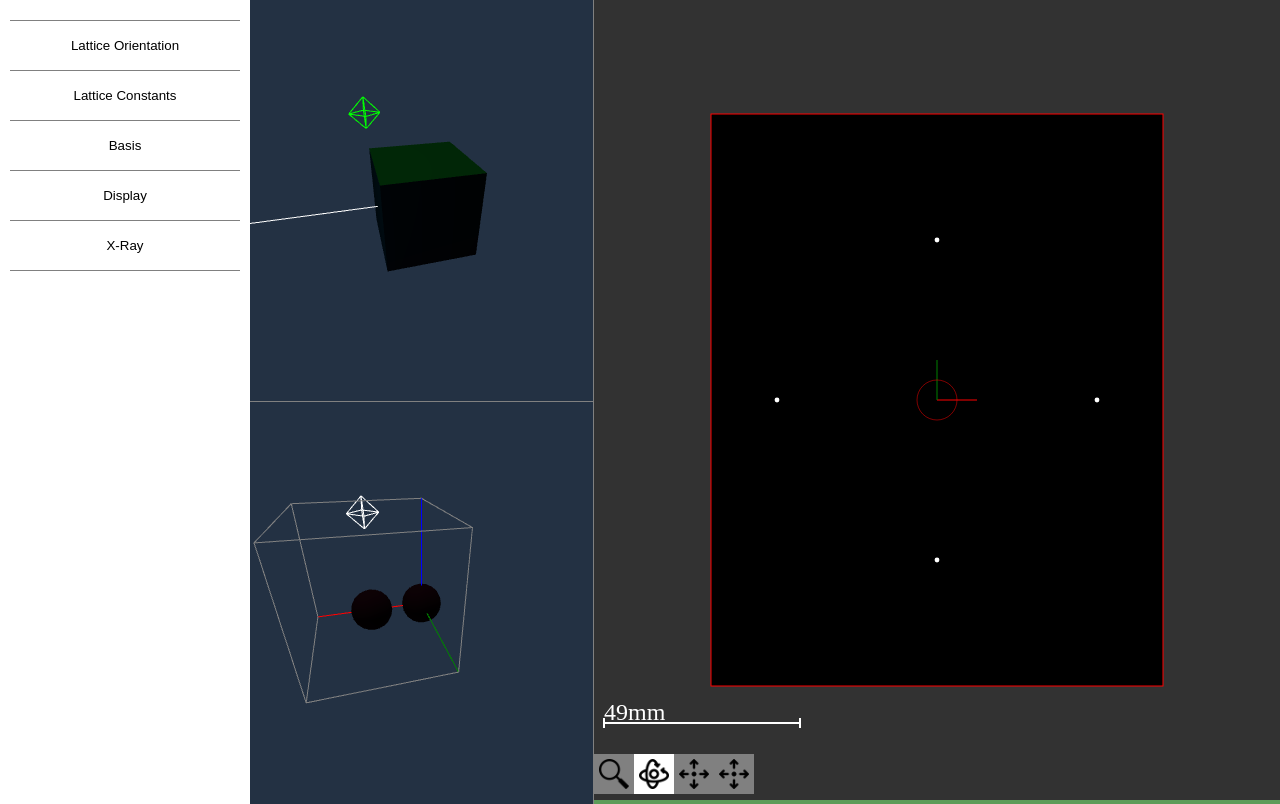
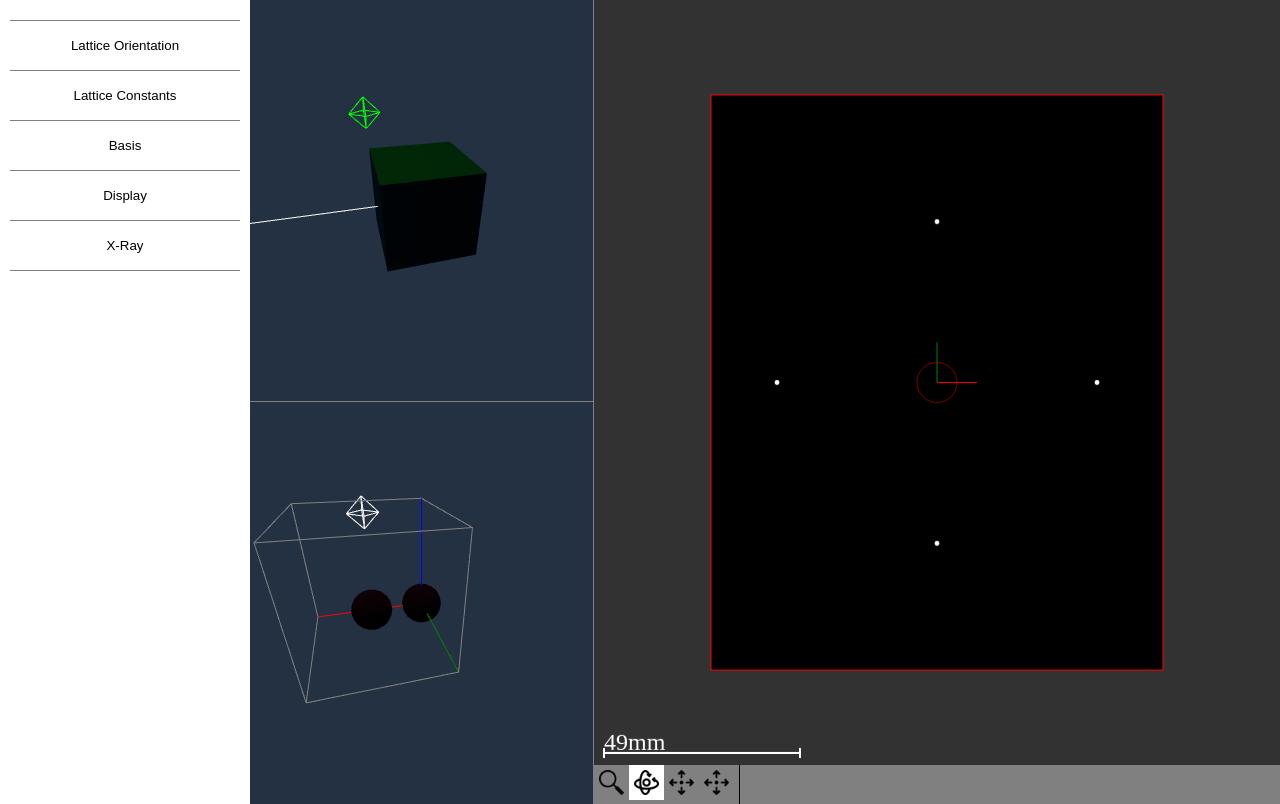
Before and after one commit to DrImbus/LaueBackReflection, a website with bundled scripts: page index.html in a window 1280 px wide. Built offline with nearby package versions, Linux system fonts and the light colour scheme; animation ran at ten frames a second.

Commit message:
Reorganized LaueCanvas/LaueUi into one div

```diff
--- a/index.html
+++ b/index.html
@@ -210,7 +210,8 @@
             </div>
             <div id="lab-view-container">
             </div>
-            <div id="laue-picture-container" class="rotate">
+            <!---->
+            <div id="laue-picture-container" >
                 <div id="laue-picture-ui">
                     <div class="laue-picture-ui-button" id="investigate-reflection">
                         <img src="./images/Magnifying_glass_icon.png" alt="investigate">
@@ -224,10 +225,17 @@
                     <div class="laue-picture-ui-button" id="download-button">
                         <img src="./images/move.png" alt="download">
                     </div>
+                    <div class="seperator">
+
+                    </div>
 
                 </div>
-                <canvas>
-                </canvas>
+                <div id="laue-canvas-container" class="rotate">
+                    <canvas>
+
+                    </canvas>
+                </div>
+
                 <div id="laue-infobox-container">
                     <div class="reflection-infobox">
                         <p>index: 1 0 0</p>
--- a/main.css
+++ b/main.css
@@ -241,25 +241,43 @@ body{
     /*position: relative => the ui elements can be positioned in laue-picutre-container*/
     position: relative;
     border-left: grey 1px solid;
-    background-color: #5D9C59;
+    background-color: grey;
+
     grid-column: 2;
     grid-row: 1 / 3;
 
+
+    display: grid;
+    grid-template-columns: 1fr;
+    grid-template-rows: 1fr  39px;
 }
 
-#laue-picture-container.info{
+#laue-canvas-container{
+    width:100%;
+    height:100%;
+    grid-column: 1;
+    grid-row: 1;
+}
+
+#laue-canvas-container canvas{
+    width: 100%;
+    height:100%
+}
+
+
+#laue-canvas-container.info{
     cursor:help;
 }
 
-#laue-picture-container.rotate{
+#laue-canvas-container.rotate{
     cursor:grab;
 }
 
-#laue-picture-container.move{
+#laue-canvas-container.move{
     cursor:move;
 }
 
-#laue-picture-container.rotating{
+#laue-canvas-container.rotating{
     cursor:grabbing;
 }
 
@@ -269,17 +287,16 @@ body{
 
 *********************************/
 #laue-picture-ui{
-    position: absolute;
-    bottom: 10px;
-    left: 0px;
+    grid-column: 1;
+    grid-row: 2;
+
     display: flex;
     flex-direction: row;
-
 }
 
 .laue-picture-ui-button{
     padding: 5px;
-    height: 30px;
+    height: 25px;
     background-color: grey;
 }
 
@@ -301,6 +318,13 @@ body{
     width: 100% !important;
     height: 100vh;
     background-color: rgb(10,10,10);
+}
+
+.seperator{
+    width:1px;
+    height:100%;
+    background-color: black;
+    margin: 0 5px 0 5px;
 }
 
 
--- a/main.js
+++ b/main.js
@@ -85,7 +85,7 @@ const voltage_input = document.getElementById("voltage-input")
 const wavelength_input = document.getElementById("wavelength-input")
 
 //laue canvas
-const laue_canvas = document.getElementById("laue-picture-container")
+const laue_canvas = document.getElementById("laue-canvas-container")
 const laue_canvas_rect = laue_canvas.getBoundingClientRect()
 
 const investigate_button = document.getElementById("investigate-reflection")
@@ -840,9 +840,8 @@ document.addEventListener("mousedown", event => {
     }
 })
 
-document.getElementById("laue-picture-container").addEventListener("contextmenu", event => {
+laue_canvas.addEventListener("contextmenu", event => {
     event.preventDefault();
-    //console.log("test")
 })
 
 document.addEventListener("mouseup",event => {
--- a/modules/laue_view.js
+++ b/modules/laue_view.js
@@ -12,7 +12,7 @@ var cutout_radius = 2
 var screen_width = 100//mm
 var screen_height = 100//mm
 
-const canvasContainer = document.getElementById('laue-picture-container')
+const canvasContainer = document.getElementById('laue-canvas-container')
 const canvas = canvasContainer.getElementsByTagName('canvas')[0];
 const context = canvas.getContext('2d');
 canvas.width = canvas.clientWidth;
@@ -172,25 +172,27 @@ function drawScale(){
     const reduced_length=(Math.floor(Math.sqrt(length)))**2
     const pixel_length_to_show = reduced_length*pixel_per_mm;
 
-    context.fillText(round(reduced_length,3)+"mm", 10, canvas.height-80);
+    const bottom_gap = 15;
+
+    context.fillText(round(reduced_length,3)+"mm", 10, canvas.height-bottom_gap);
 
     //draw line
-    context.moveTo(10,canvas.height-80+3);
-    context.lineTo(10+pixel_length_to_show, canvas.height-80+3);
+    context.moveTo(10,canvas.height-bottom_gap+3);
+    context.lineTo(10+pixel_length_to_show, canvas.height-bottom_gap+3);
     context.strokeStyle = "white";
     context.lineWidth = 2;
     context.stroke();
 
     //draw left entpiece
-    context.moveTo(10,canvas.height-85+3);
-    context.lineTo(10, canvas.height-75+3);
+    context.moveTo(10,canvas.height-bottom_gap-5+3);
+    context.lineTo(10, canvas.height-bottom_gap+5+3);
     context.strokeStyle = "white";
     context.lineWidth = 2;
     context.stroke();
 
     //draw left entpiece
-    context.moveTo(10+pixel_length_to_show,canvas.height-85+3);
-    context.lineTo(10+pixel_length_to_show, canvas.height-75+3);
+    context.moveTo(10+pixel_length_to_show,canvas.height-bottom_gap-5+3);
+    context.lineTo(10+pixel_length_to_show, canvas.height-bottom_gap+5+3);
     context.strokeStyle = "white";
     context.lineWidth = 2;
     context.stroke();
```
